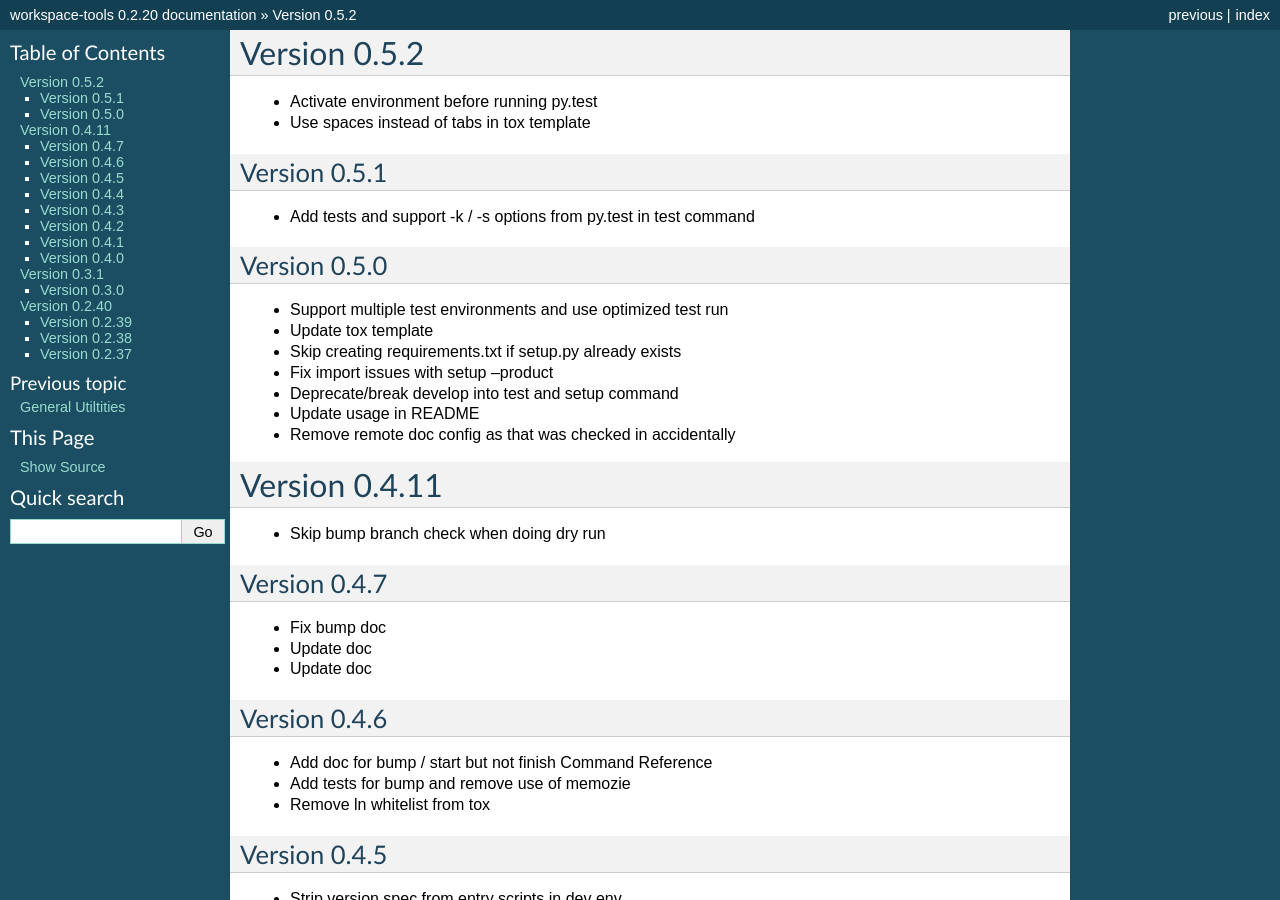
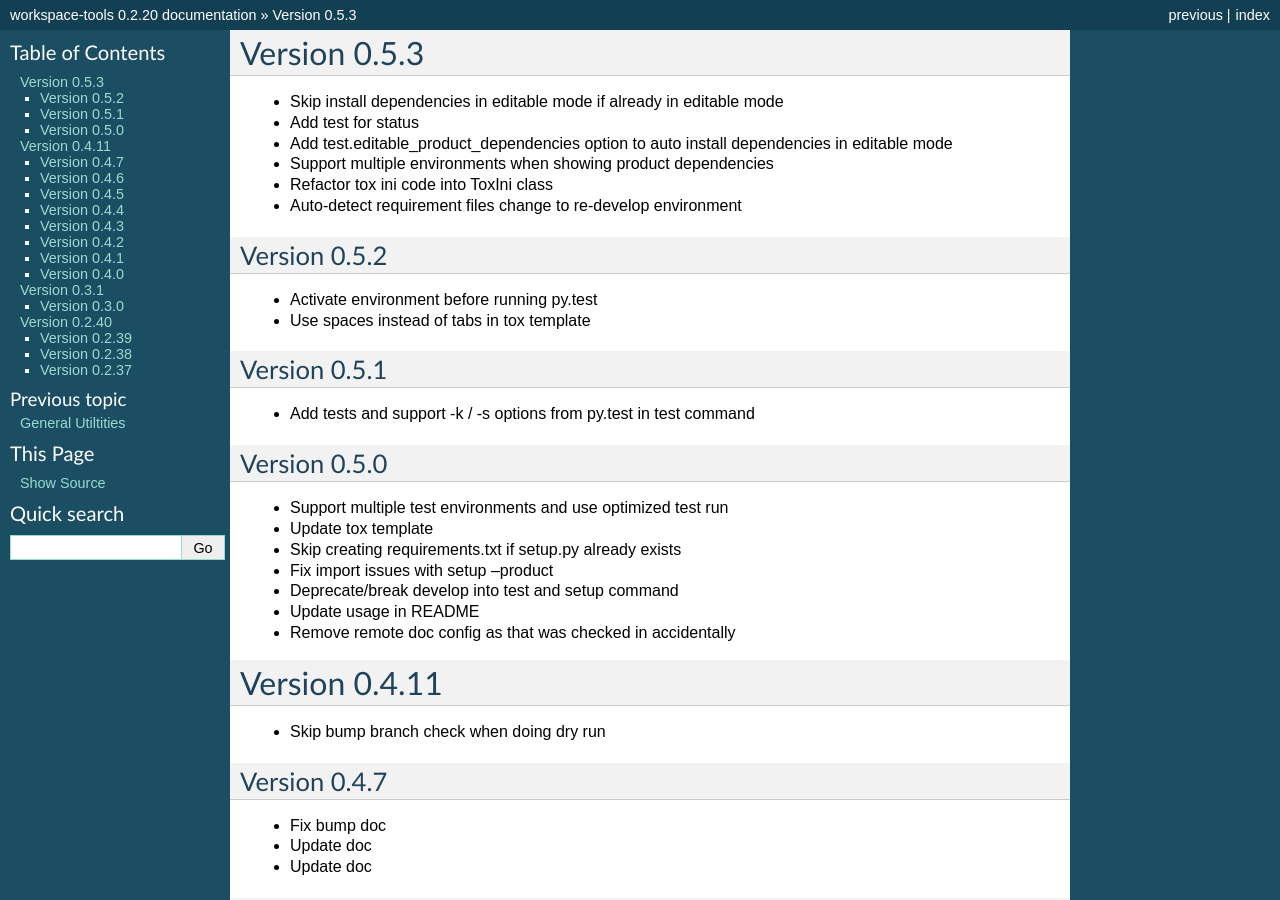
Before and after one commit to maxzheng/workspace-tools, a Sphinx documentation site: the page built from docs/CHANGELOG.rst, in a window 1280 px wide and 900 px high. Built offline with Sphinx 7.4.7, drawn with Linux system fonts in a browser that asks for light colours; some of the changed text lies outside the part shown.

Commit message:
Publish version 0.5.3

```diff
--- a/docs/CHANGELOG.rst
+++ b/docs/CHANGELOG.rst
@@ -1,5 +1,21 @@
+Version 0.5.3
+================================================================================
+
+* Skip install dependencies in editable mode if already in editable mode
+
+* Add test for status
+
+* Add test.editable_product_dependencies option to auto install dependencies in editable mode
+
+* Support multiple environments when showing product dependencies
+
+* Refactor tox ini code into ToxIni class
+
+* Auto-detect requirement files change to re-develop environment
+
+
 Version 0.5.2
-================================================================================
+--------------------------------------------------------------------------------
 
 * Activate environment before running py.test
 
--- a/setup.py
+++ b/setup.py
@@ -10,7 +10,7 @@ def find_files(path):
 
 setuptools.setup(
   name='workspace-tools',
-  version='0.5.2',
+  version='0.5.3',
 
   author='Max Zheng',
   author_email='maxzheng.os @t gmail.com',
```
